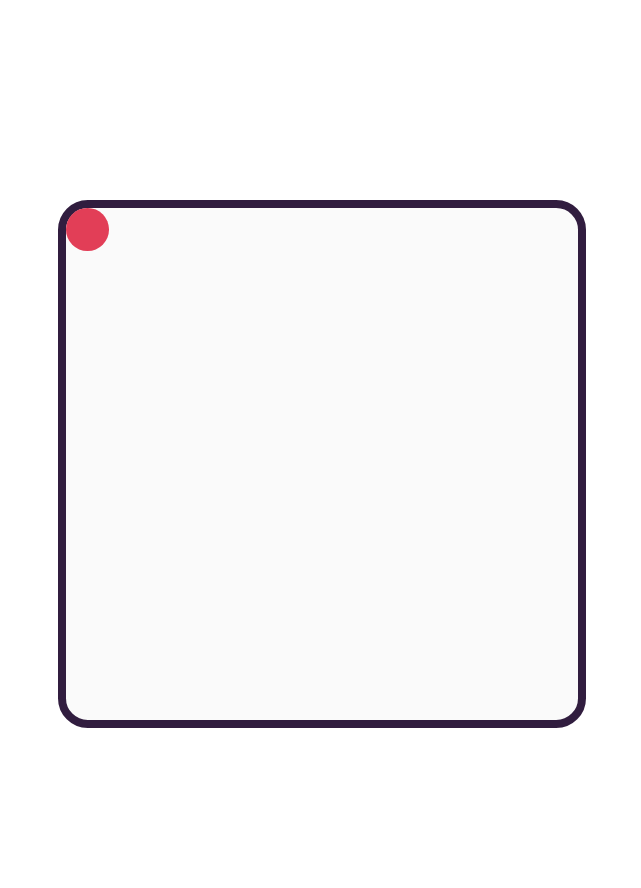
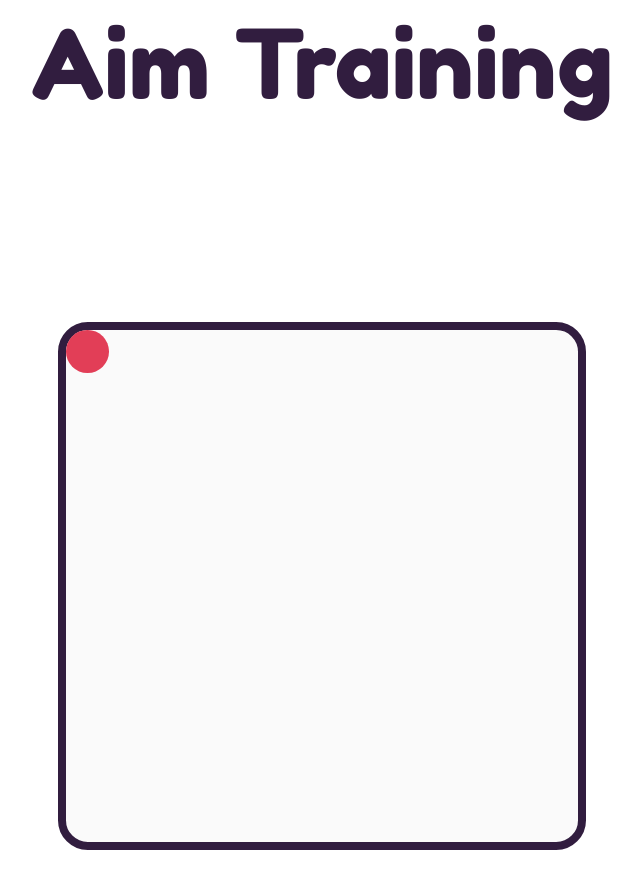
Before and after one commit to nmatynia/aim-training, a React (Create React App) app: page / in a window 1280 px wide. Shown: the top 888 px of the page, without its empty margins (318-959 px from the left). Built offline with nearby package versions, Linux system fonts and the light colour scheme.

Commit message:
Created header and component GameArea

```diff
--- a/src/App.css
+++ b/src/App.css
@@ -1,20 +1,16 @@
 @import url('https://fonts.googleapis.com/css2?family=Fredoka+One&display=swap');
 
-.App {
-  position: relative;
+.App{
   text-align: center;
-  background-color: #fafafa;
-  width: 64vh;
-  height: 64vh;
-  margin: 200px auto;
-  border: 1.06vh #311D3F solid;
-  border-radius: 3.73vh;
+  margin: auto;
+  font-family:'Fredoka One';
 }
 
-.target{
-  position:absolute;
-  width: 5.336vh;
-  height: 5.336vh;
-  background-color: #E23E57;
-  border-radius: 50%;
+.appHeader{
+  font-style: normal;
+  font-weight: 400;
+  font-size: 96px;
+  line-height: 116px;
+  color: #311D3F;
+  margin:6px;
 }
--- a/src/App.tsx
+++ b/src/App.tsx
@@ -1,11 +1,14 @@
 import React from 'react';
 import logo from './logo.svg';
 import './App.css';
+import GameArea from './Components/GameArea';
 
 const App: React.FC = () =>{
   return (
     <div className="App">
-        <div className="target" style={{left:"0px"}}></div>
+        <h1 className ="appHeader">Aim Training</h1>
+        <GameArea/>
+
     </div>
   );
 }
--- /dev/null
+++ b/src/Components/GameArea.tsx
@@ -0,0 +1,12 @@
+import React from "react";
+import "../Styles/GameArea.css";
+
+const GameArea: React.FC = () =>{
+    return (
+        <div className="GameArea">
+            <div className="target" style={{left:"0px"}}></div>
+        </div>
+    )
+}
+
+export default GameArea;
--- /dev/null
+++ b/src/Styles/GameArea.css
@@ -0,0 +1,18 @@
+.GameArea {
+    position: relative;
+    text-align: center;
+    background-color: #fafafa;
+    width: 64vh;
+    height: 64vh;
+    margin: 200px auto;
+    border: 1.06vh #311D3F solid;
+    border-radius: 3.73vh;
+  }
+
+  .target{
+    position:absolute;
+    width: 5.336vh;
+    height: 5.336vh;
+    background-color: #E23E57;
+    border-radius: 50%;
+  }
```
